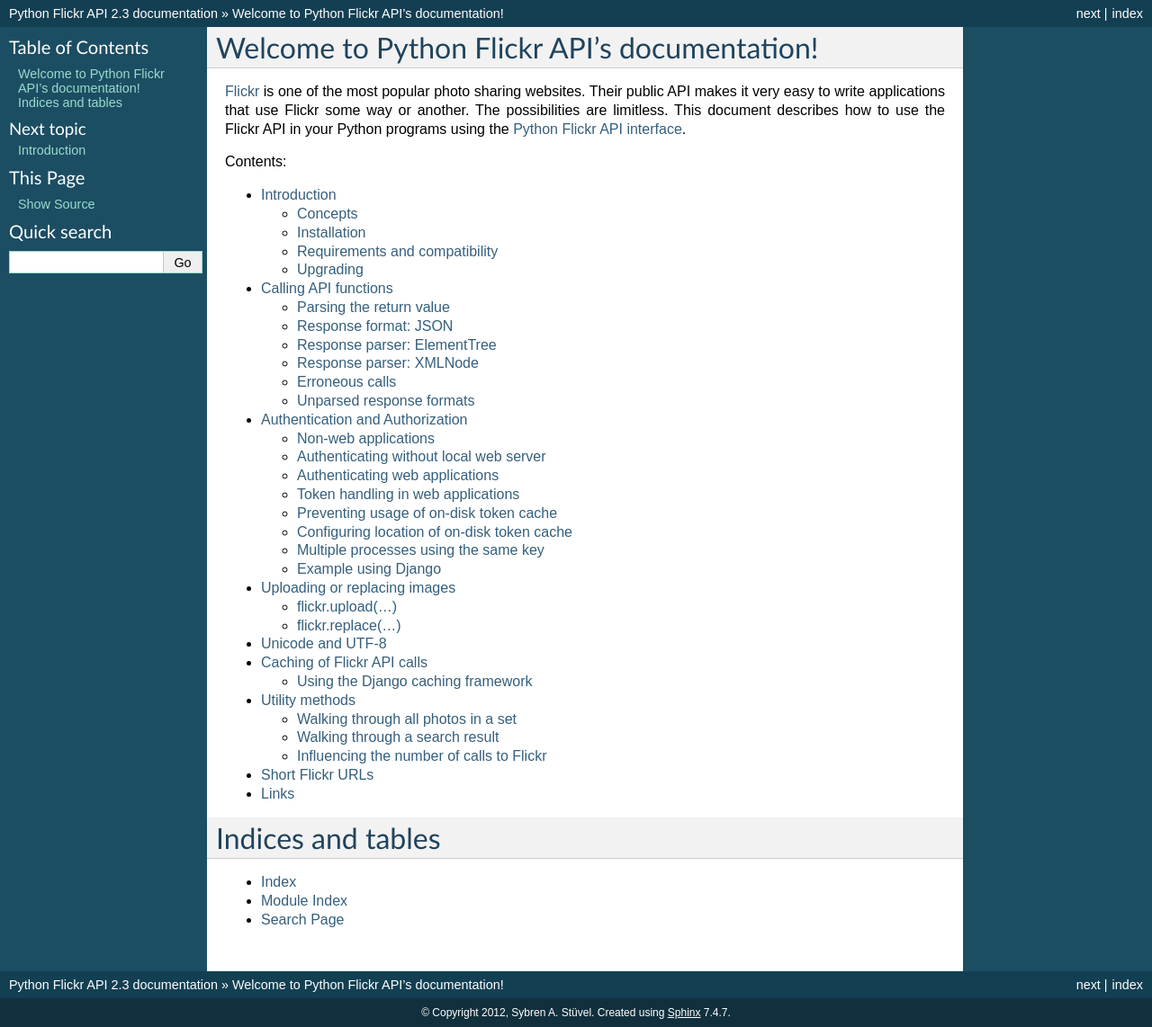
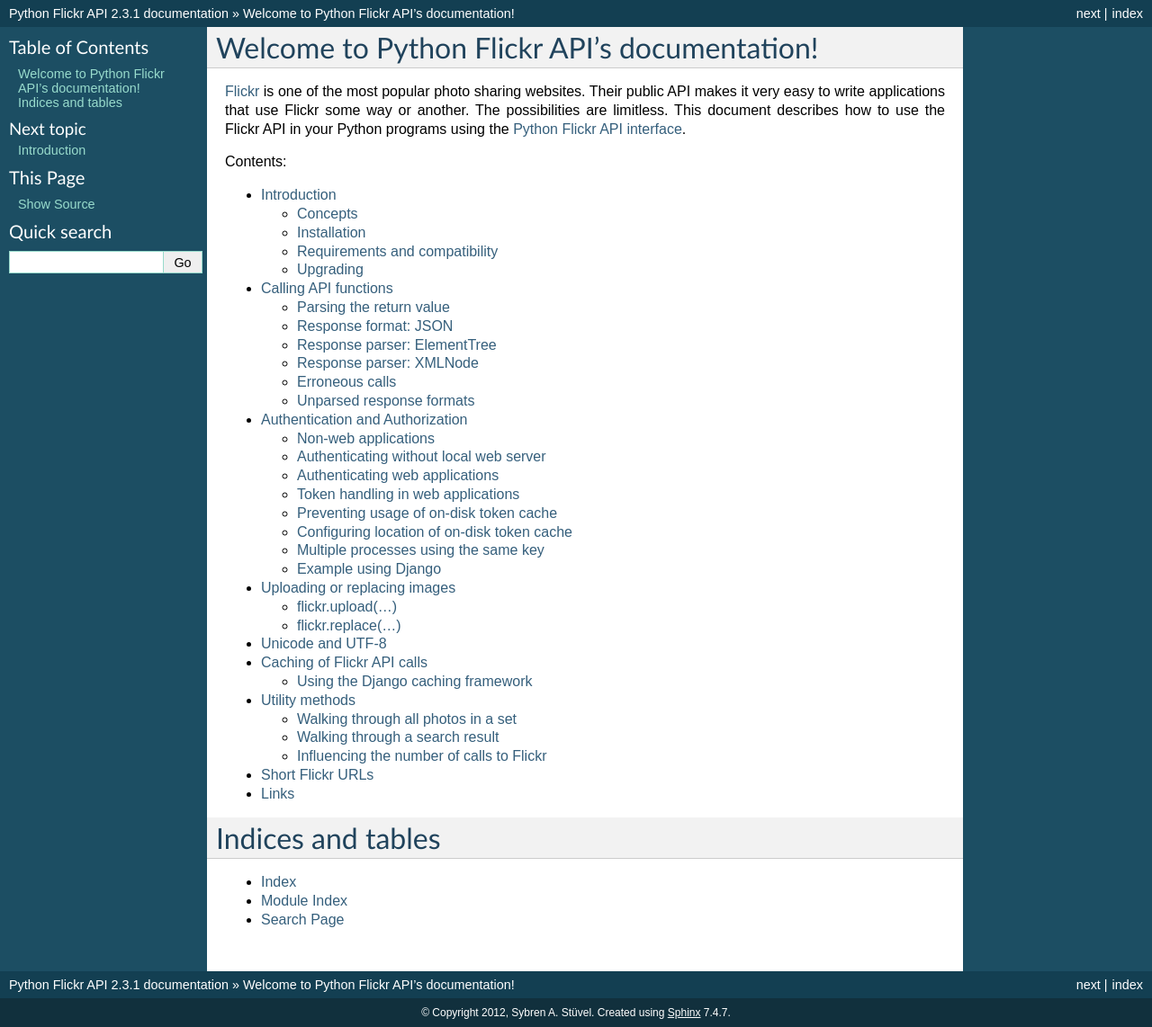
Before and after one commit to sybrenstuvel/flickrapi, a Sphinx documentation site: the page built from doc/index.rst, in a window 1280 px wide. Shown: the whole page at 90% size. Built offline with Sphinx 7.4.7, drawn with Linux system fonts in a browser that asks for light colours.

Commit message:
Fixed inconsistency in version numbering.

```diff
--- a/doc/conf.py
+++ b/doc/conf.py
@@ -50,9 +50,9 @@
 # built documents.
 #
 # The short X.Y version.
-version = '2.3'
+version = '2.3.1'
 # The full version, including alpha/beta/rc tags.
-release = '2.3'
+release = '2.3.1'
 
 # The language for content autogenerated by Sphinx. Refer to documentation
 # for a list of supported languages.
--- a/setup.py
+++ b/setup.py
@@ -8,7 +8,7 @@
 from __future__ import print_function
 
 __author__ = 'Sybren A. Stuvel'
-__version__ = '2.3'
+__version__ = '2.3.1'
 
 # Check the Python version
 import sys
```
Also changed, not shown: CHANGELOG.md (+6 -0 lines).
